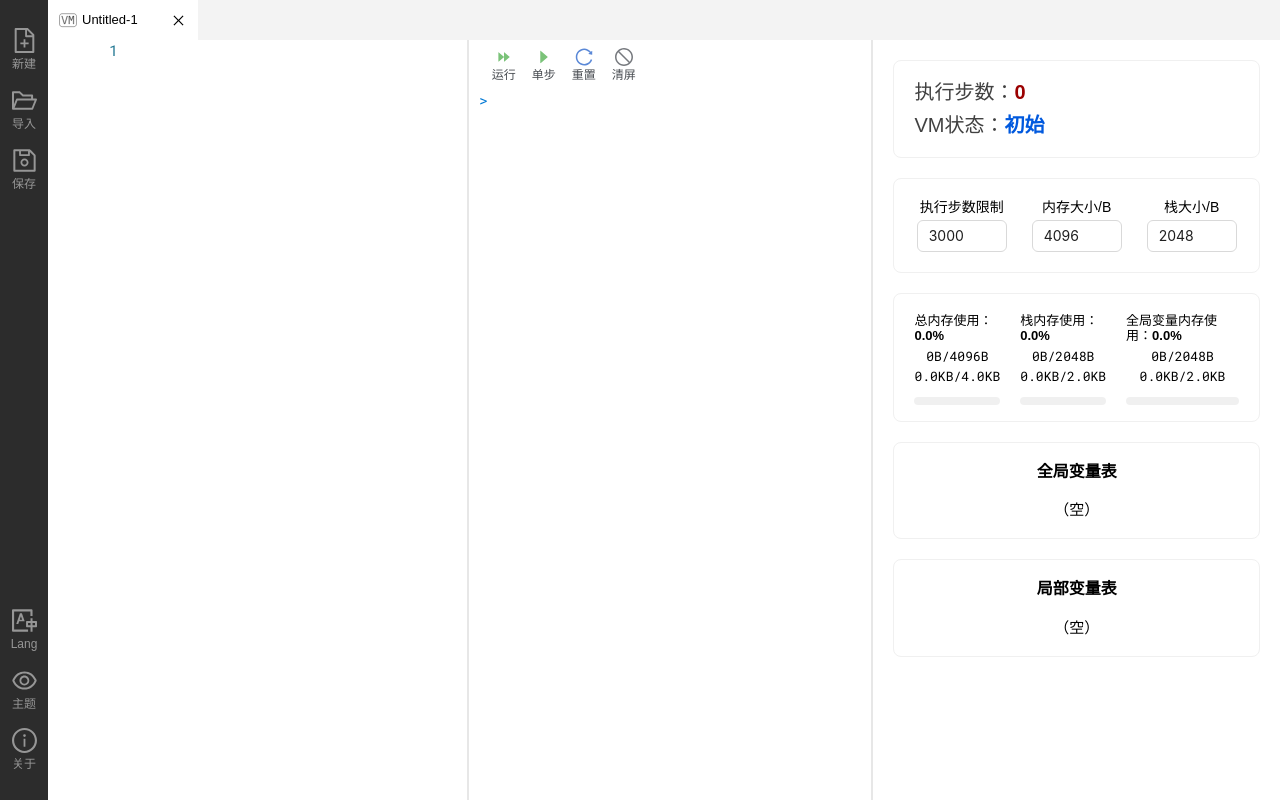
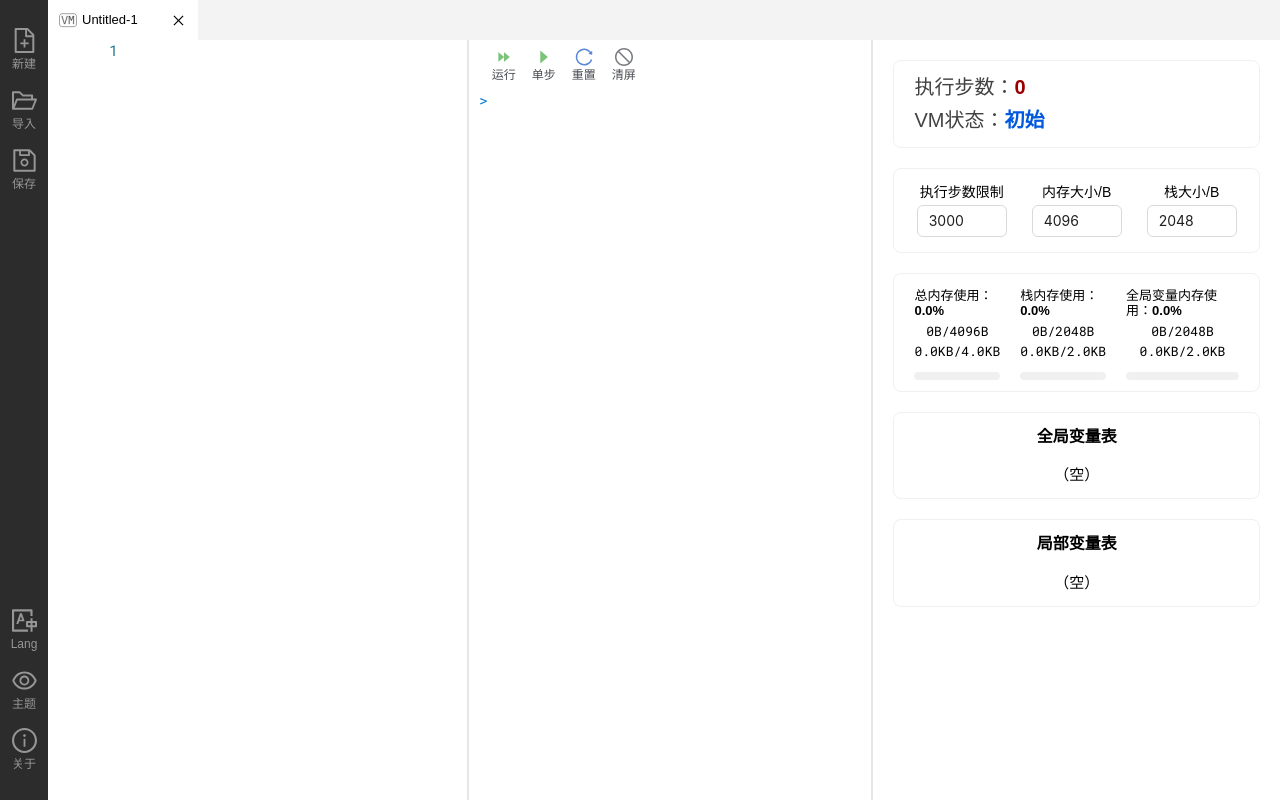
Before and after one commit to ErnestThePoet/ir-virtual-machine, a React (Vite) app: page / in a window 1280 px wide. Both pictures are taken after a click on the element "新建". Built offline with nearby package versions, Linux system fonts and the light colour scheme.

Commit message:
style: reduce card vertical padding

```diff
--- a/src/pages/Home/components/VmInspector/VmInspector.module.scss
+++ b/src/pages/Home/components/VmInspector/VmInspector.module.scss
@@ -20,7 +20,7 @@
 }
 
 @mixin inspector-card {
-    padding: 20px;
+    padding: 15px 20px;
     border: 1px solid var(--vm-inspector-card-border-color);
     border-radius: 8px;
     background-color: var(--vm-inspector-card-bkg-color);
@@ -128,7 +128,7 @@
     justify-content: center;
     gap: 20px;
     color: var(--vm-inspector-text-color);
-    padding-bottom: 10px;
+    padding-bottom: 5px;
 }
 
 .divGlobalVariableTableCard {
```
